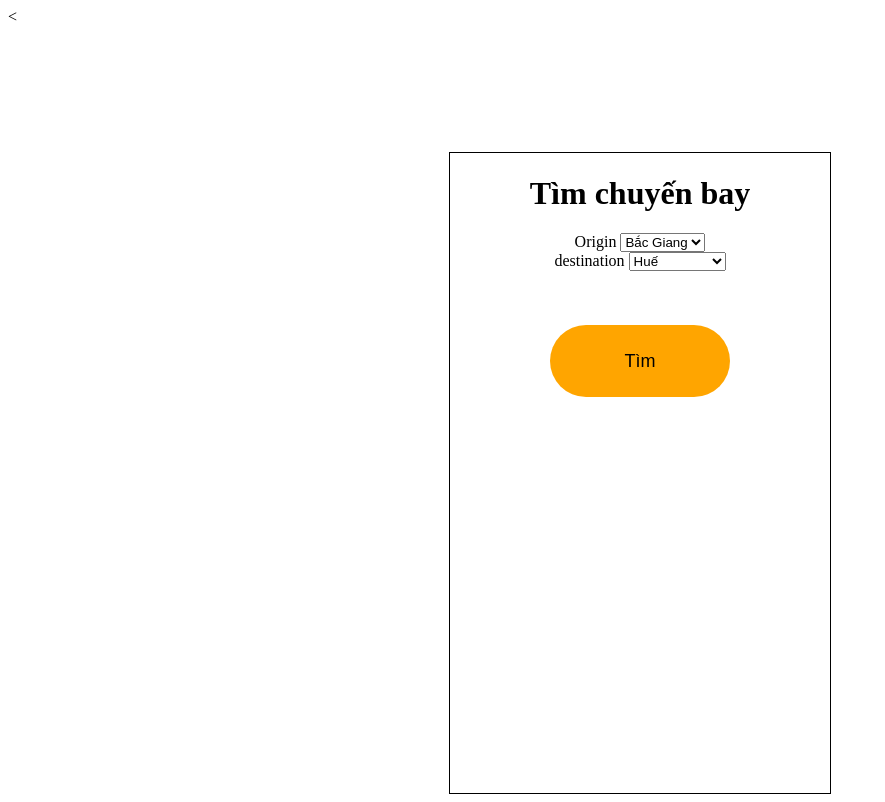
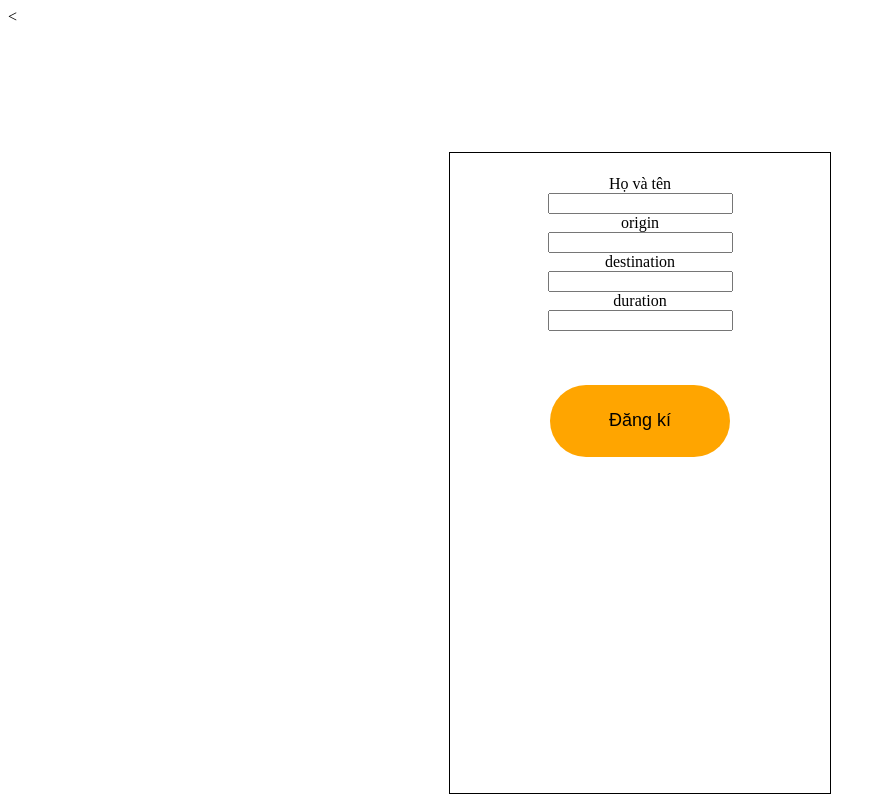
Before and after one commit to Hmkien/Baithuchanhweb, a PHP site: page / in a window 1280 px wide. Shown: the whole page, without its empty margins (0-885 px from the left). Run offline with PHP 8.4, Linux system fonts and the light colour scheme.

Commit message:
slide 71

```diff
--- a/PHP/index.php
+++ b/PHP/index.php
@@ -48,54 +48,33 @@
 <body>
 <<div class="container">
     <form action="index.php" method="post">
-        <h1 style="text-align: center;">Tìm chuyến bay</h1>
-
-      Origin <select name="origin">
-        <option value="Bắc Giang">Bắc Giang</option>
-        <option value="Hà Nội">Hà Nội </option>
-       </select><br>
-
-       destination <select name="destination">
-            <option value="Huế">Huế</option>
-            <option value="Ba vì">Ba Vì</option>
-            <option value="Hồ Chí Minh">Hồ Chí Minh</option>
-            <option value="Thanh Hóa">Thanh Hóa</option>
-        </select><br>
-
-        <input type="submit" name="submit" value="Tìm"><br>
+        <h1 style="text-align: center;"> </h1>
+        <label>Họ và tên</label><br>
+        <input type="text" name="name"required><br>
+        <label>origin</label><br>
+        <input type="text" name="origin" required><br>
+        <label>destination</label><br>
+        <input type="text" name="destination" required><br>
+        <label> duration</label><br>
+        <input type="text" name="duration" required><br>
+        <input type="submit" name="submit" value="Đăng kí"><br>
 
     </form>
 </div>
 
 <?php
-if (isset($_POST['origin']) && isset($_POST['destination'])){
+if (isset($_POST['origin']) && isset($_POST['destination'])&& isset($_POST['name'])&& isset($_POST['duration'])){
     $origin = $_POST['origin'];
     $destination= $_POST['destination'];
-
+    $name = $_POST['name'];
+    $duration = $_POST['duration'];
     require('connect.php');
     mysqli_set_charset($conn, 'UTF-8');
-    $sql = "select * from passenger where destination='$destination' and origin='$origin'";
-    $ketqua = $conn->query($sql);
-    if ($ketqua->num_rows > 0) {
-        echo "<table>
-            <tr>
-                <th>id</th>
-                <th>origin</th>
-                <th>destination</th>
-                <th>duration</th>
-            </tr>";
-
-        while ($row = $ketqua->fetch_assoc()) {
-            echo "<tr>
-                    <td>".$row["id"]."</td>
-                    <td>".$row["origin"]."</td>
-                    <td>".$row["destination"]."</td>
-                    <td>".$row["duration"]."</td>
-                  </tr>";
-        }
-        echo "</table>";
+    $sql = "INSERT  into passenger (origin, destination, duration,name ) values('$origin','$destination','$duration','$name')";
+    if($conn->query($sql)===true){
+        echo "đăng kí thành công";
     } else {
-        echo "không có dữ liệu";
+        echo "lỗi".$conn->error;
     }
     $conn->close();
 }
```
